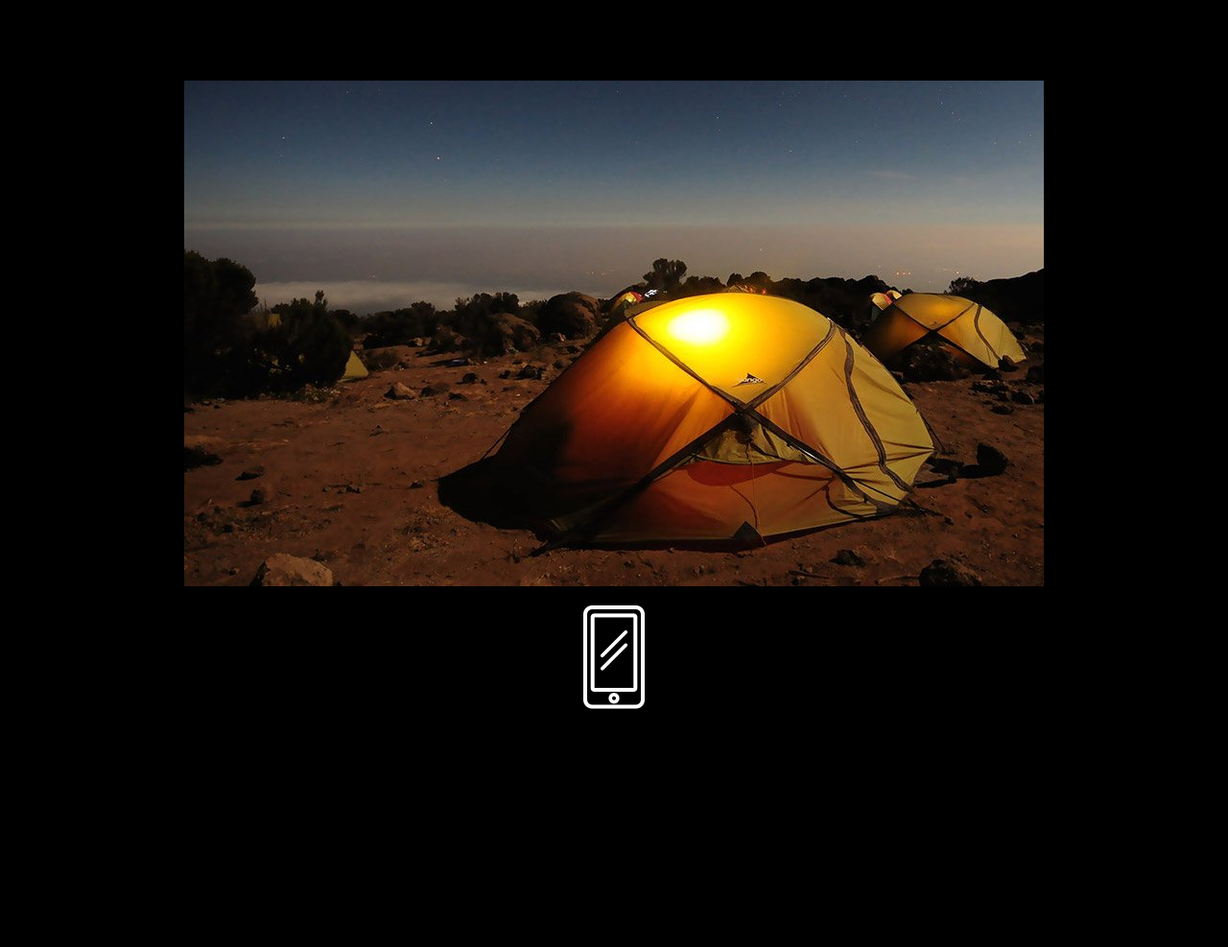
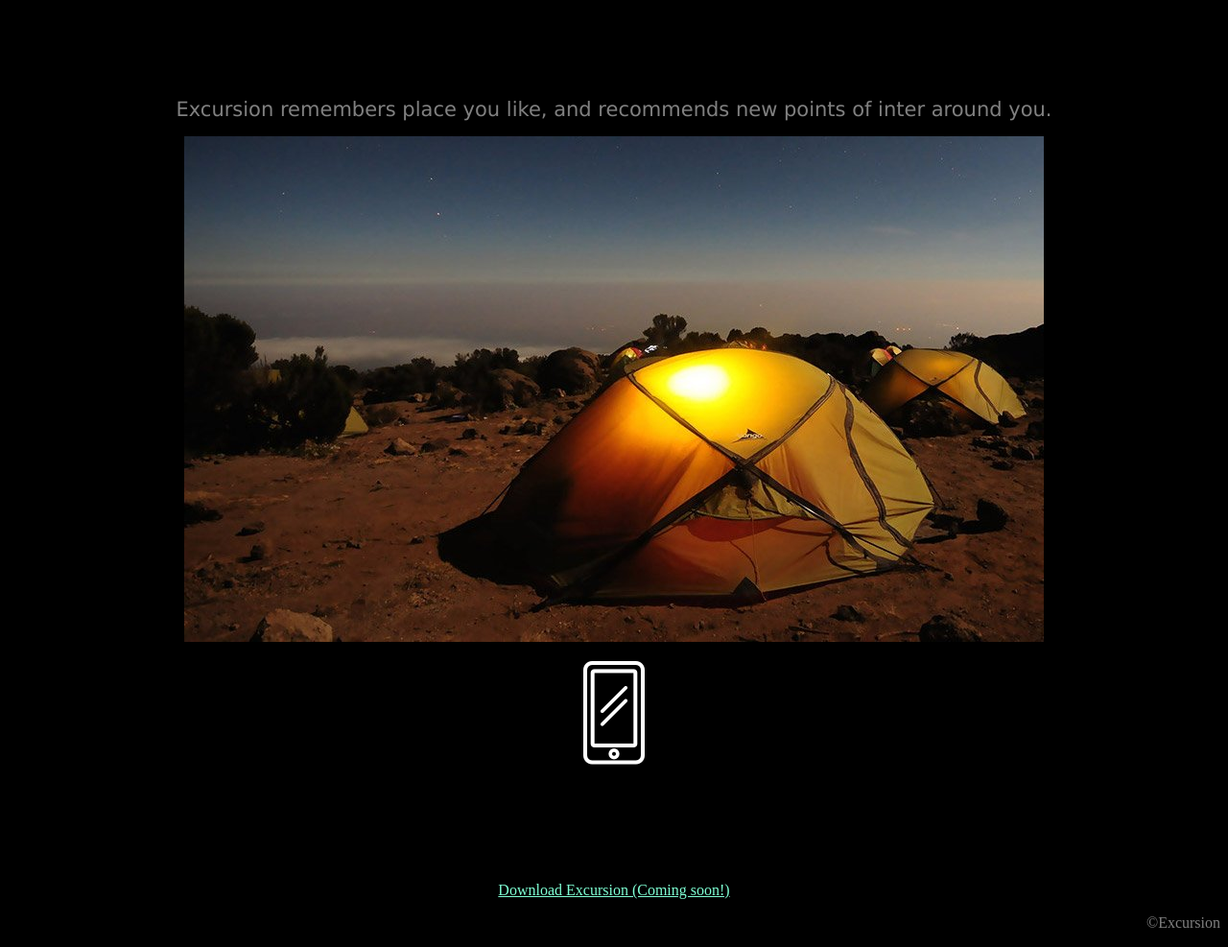
Before and after one commit to typeSpindlerJ/Excursion-Page, a plain HTML site: page index.html in a window 1280 px wide. Shown: the part 330-1317 px from the top of the page at 96% size. Before the commit the page ends 1089 px from the top, so only its background shows below. Drawn offline with Linux system fonts and the light colour scheme.

Commit message:
Finished

```diff
--- a/index.html
+++ b/index.html
@@ -8,22 +8,30 @@
     <title>Excursion</title>
 </head>
 <body>
+
     <header>
         <h1>Discover hidden places in the world around you</h1>
     </header>
+
     <a id="links" href="">Download Excursion (Coming soon!)</a>
 
     <p><video src="resources/video/excursionVideo.mp4" autoplay></video></p>
 
     <h2>Your personal travel guide</h2>
 
-    <p>Excursion remembers place you like, and recommends new points of inter around you.</p>
+    <article>Excursion remembers place you like, and recommends new points of inter around you.</article>
 
     <p><img src="resources/image/camp.jpg"></p>
 
     <p><img src="resources/image/phone.webp"></p>
 
+    <h2> Coming Soon for iPhone and Android</h2>
 
+    <a id="links" href="">Download Excursion (Coming soon!)</a>
+
+    <footer>
+        <p>&copy;Excursion</p>
+    </footer>
 
 </body>
 </html>
--- a/resources/css/style.css
+++ b/resources/css/style.css
@@ -10,8 +10,25 @@ h1 {
     color: white;
 }
 
+h2 {
+    font-family: Verdana, Geneva, Tahoma, sans-serif;
+    font-weight: 300;
+    font-size: 42px;
+}
+
 #links {
     color: aquamarine;
     font-size: 16px;
 
 }
+
+article {
+    font-family: Verdana, Geneva, Tahoma, sans-serif;
+    font-size: 21px;
+    color: gray;
+}
+
+footer {
+    text-align: right;
+    color: gray;
+}
```
